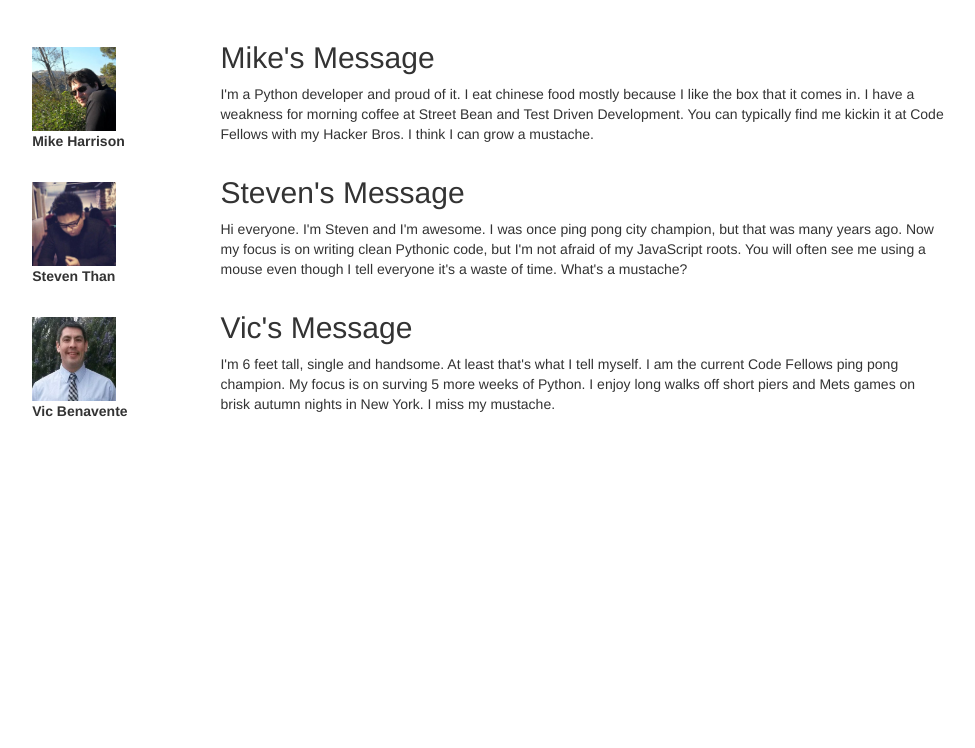
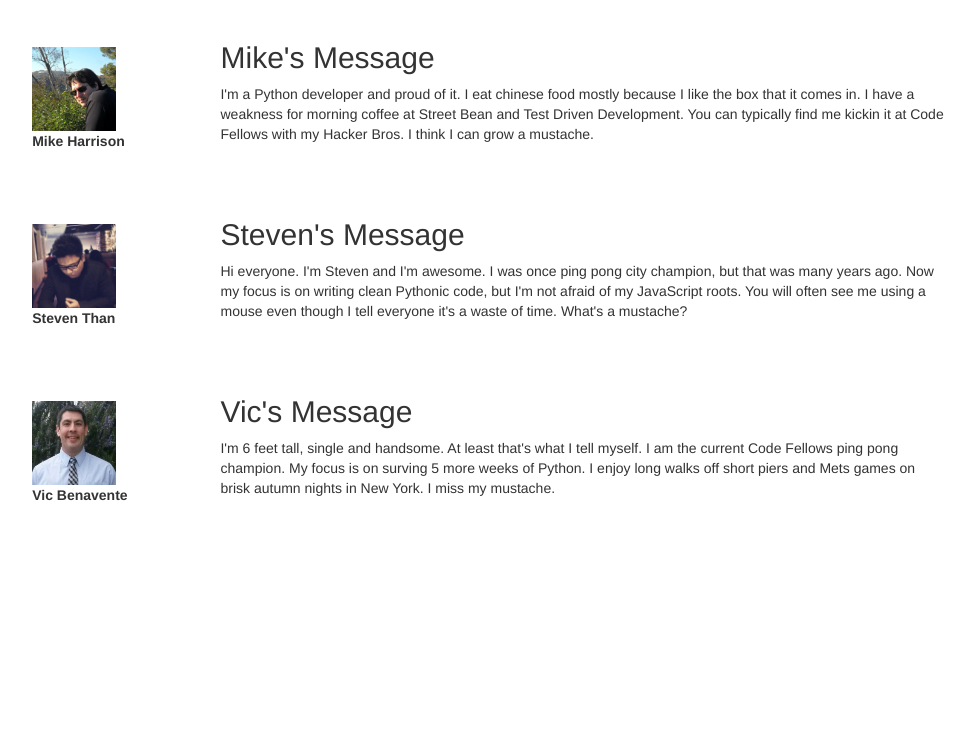
Before and after one commit to deal-thief/deal-thief, a Python web app: template deal_thief/templates/about.html in a window 1280 px wide. Shown: the part 51-799 px from the top of the page, without its empty margins (172-1147 px from the left). Run offline with Jinja, Linux system fonts and the light colour scheme; the template is opened without the code that fills it, so the values that code supplies are empty; some libraries are stand-ins or nearby versions.

Commit message:
fixed spacing on about page

```diff
--- a/deal_thief/static/assets/css/modules.css
+++ b/deal_thief/static/assets/css/modules.css
@@ -175,3 +175,7 @@
 	width: 6em;
 	background: #FF530D;
 }
+
+#about-page .row {
+	margin-bottom: 3em;
+}
```
